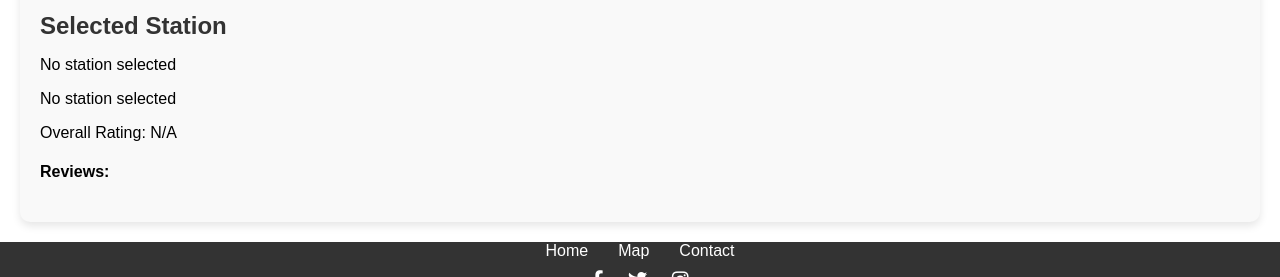
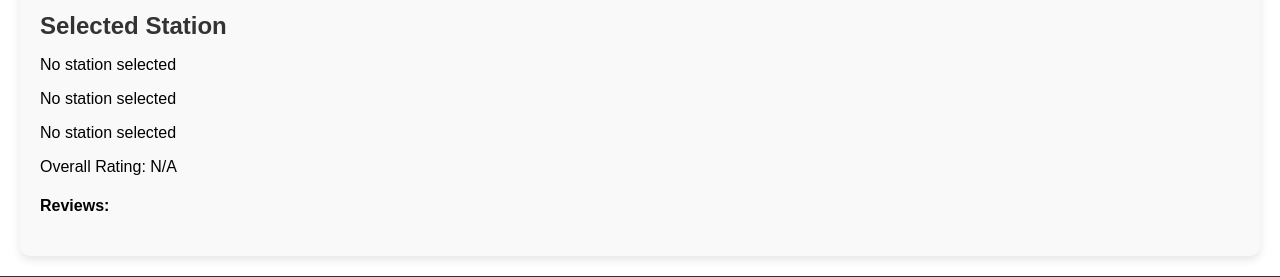
Before and after one commit to the5avage/se_project, a Flask app: template app/templates/map.html in a window 1280 px wide. Shown: the part 719-996 px from the top of the page. Run offline with Flask 3, Linux system fonts and the light colour scheme; the template is opened without the code that fills it, so the values that code supplies are empty; some libraries are stand-ins or nearby versions.

Commit message:
show station id, so user can add review

```diff
--- a/app/templates/map.html
+++ b/app/templates/map.html
@@ -16,6 +16,7 @@
     <h3>Selected Station</h3>
     <p id="station-company">No station selected</p>
     <p id="station-name">No station selected</p>
+    <p id="station-id">No station selected</p>
     <p id="station-rating">Overall Rating: N/A</p>
     <h4>Reviews:</h4>
     <ul id="station-reviews"></ul>
@@ -164,8 +165,8 @@
                     // Update selected station info
                     document.getElementById('station-company').innerText = "Charging Station Company: " + station.Name;
                     document.getElementById('station-name').innerText = "Station Address: " + station.Address;
+                    document.getElementById('station-id').innerText = "Station ID: " + station.id;  // Set station ID for review form
                     document.getElementById('station-rating').innerText = 'Rating: ' + (station.Rating || 'N/A');
-                    document.getElementById('station-id').value = station.id;  // Set station ID for review form
                 });
                 return marker;
             })
--- a/app/templates/search_results.html
+++ b/app/templates/search_results.html
@@ -36,7 +36,7 @@
             stationCompanyElement.innerText = "Charging Station Company: " + data.Name;
             stationNameElement.innerText = "Station Address: " + data.Address;  // Fix: Use data.Address
             stationRatingElement.innerText = 'Rating: ' + (data.Rating || 'N/A');
-            stationIdElement.value = data.id;
+            stationIdElement.innerText = data.id;
 
            fetch(`/ratingAndReview/${stationId}`)
                 .then(response => {
```
